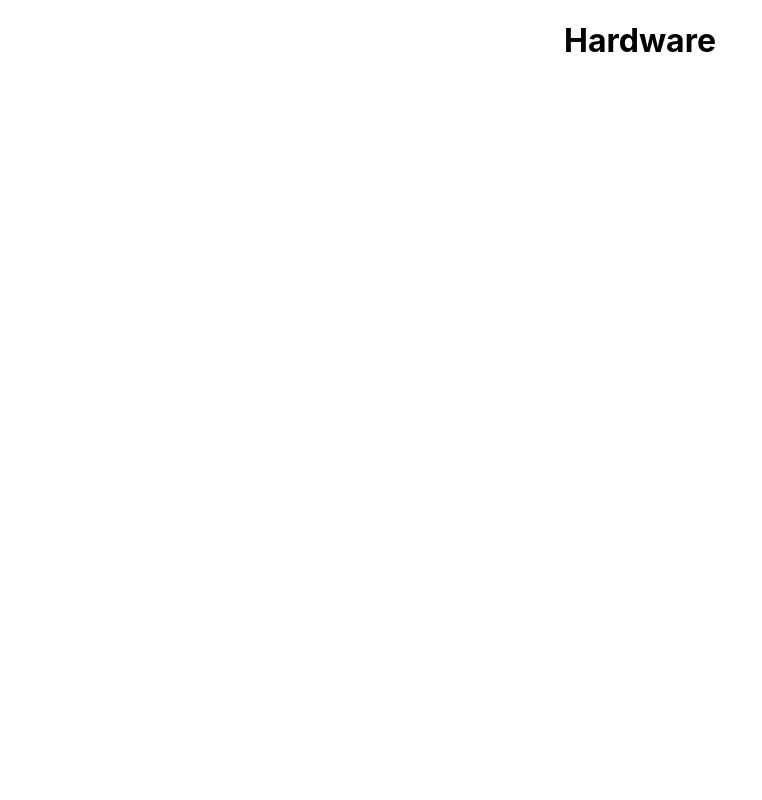
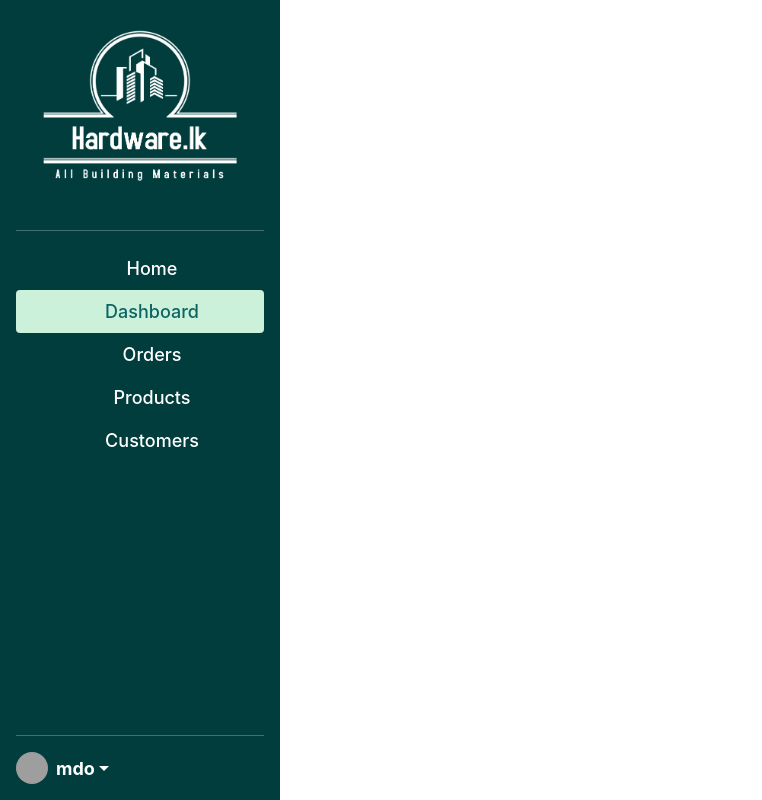
Before and after one commit to wishva8/Hardware-Management, a React (Create React App) app in the folder Releases/SourceCode/Frontend/app/: page / in a window 1280 px wide. Shown: the whole page, without its empty margins (0-762 px from the left). Built offline with nearby package versions, Linux system fonts and the light colour scheme; grey boxes are pictures that could not be loaded.

Commit message:
bootstrap updated

```diff
--- a/Releases/SourceCode/Frontend/app/public/index.html
+++ b/Releases/SourceCode/Frontend/app/public/index.html
@@ -1,20 +1,20 @@
 <!DOCTYPE html>
 <html lang="en">
+
 <head>
   <meta charset="utf-8" />
   <link rel="icon" href="%PUBLIC_URL%/favicon.ico" />
   <meta name="viewport" content="width=device-width, initial-scale=1" />
   <meta name="theme-color" content="#000000" />
-    <meta
-      name="description"
-      content="Web site created using create-react-app"
-    />
+  <meta name="description" content="Web site created using create-react-app" />
   <link rel="apple-touch-icon" href="%PUBLIC_URL%/logo192.png" />
   <!--
       manifest.json provides metadata used when your web app is installed on a
       user's mobile device or desktop. See https://developers.google.com/web/fundamentals/web-app-manifest/
     -->
   <link rel="manifest" href="%PUBLIC_URL%/manifest.json" />
+  <link href="https://cdn.jsdelivr.net/npm/bootstrap@5.0.2/dist/css/bootstrap.min.css" rel="stylesheet"
+    integrity="sha384-EVSTQN3/azprG1Anm3QDgpJLIm9Nao0Yz1ztcQTwFspd3yD65VohhpuuCOmLASjC" crossorigin="anonymous">
   <!--
       Notice the use of %PUBLIC_URL% in the tags above.
       It will be replaced with the URL of the `public` folder during the build.
@@ -26,6 +26,7 @@
     -->
   <title>React App</title>
 </head>
+
 <body>
   <noscript>You need to enable JavaScript to run this app.</noscript>
   <div id="root"></div>
@@ -40,4 +41,7 @@
       To create a production bundle, use `npm run build` or `yarn build`.
     -->
 </body>
+<script src="https://cdn.jsdelivr.net/npm/bootstrap@5.0.2/dist/js/bootstrap.bundle.min.js"
+  integrity="sha384-MrcW6ZMFYlzcLA8Nl+NtUVF0sA7MsXsP1UyJoMp4YLEuNSfAP+JcXn/tWtIaxVXM" crossorigin="anonymous"></script>
+
 </html>
--- a/Releases/SourceCode/Frontend/app/src/App.js
+++ b/Releases/SourceCode/Frontend/app/src/App.js
@@ -1,7 +1,6 @@
 import logo from './logo.svg';
 import './App.css';
 import SideNav from './Components/SideNav/SideNav';
-
 function App() {
   return (
     <div className="App">
--- a/Releases/SourceCode/Frontend/app/src/Components/SideNav/SideNav.css
+++ b/Releases/SourceCode/Frontend/app/src/Components/SideNav/SideNav.css
@@ -0,0 +1,17 @@
+.sidebar {
+  width: 280px;
+  position: fixed;
+  height: 100%;
+  background-color: #023d3d;
+  color: #ffffff;
+  font-size: 18px;
+  font-weight: 500;
+}
+.logo-sidebar {
+  width: 80%;
+}
+.nav-pills .nav-link.active,
+.nav-pills .show > .nav-link {
+  color: #0c6464;
+  background-color: #ccf1da;
+}
--- a/Releases/SourceCode/Frontend/app/src/Components/SideNav/SideNav.jsx
+++ b/Releases/SourceCode/Frontend/app/src/Components/SideNav/SideNav.jsx
@@ -1,11 +1,101 @@
-import React from 'react'
-import "./SideNav"
-import { imagePath } from '../../Services'
+import React from "react";
+import "./SideNav.css";
+import { imagePath } from "../../Services";
 
 export default function SideNav() {
   return (
     <div>
-      <h1>Hardware</h1>
+      <div className="d-flex flex-column flex-shrink-0 p-3 sidebar">
+        <a
+          href="/"
+          className="d-flex align-items-center mb-3 mb-md-0 me-md-auto text-white text-decoration-none"
+        >
+          <div className="d-flex justify-content-center">
+            <img src={imagePath + `logo.png`} alt="" className="logo-sidebar" />
+          </div>
+          <span className="fs-4"></span>
+        </a>
+        <hr />
+        <ul className="nav nav-pills flex-column mb-auto">
+          <li className="nav-item">
+            <a href="#" className="nav-link text-white" aria-current="page">
+              <svg className="bi me-2" width="16" height="16"></svg>
+              Home
+            </a>
+          </li>
+          <li>
+            <a href="#" className="nav-link active">
+              <svg className="bi me-2" width="16" height="16"></svg>
+              Dashboard
+            </a>
+          </li>
+          <li>
+            <a href="#" className="nav-link text-white">
+              <svg className="bi me-2" width="16" height="16"></svg>
+              Orders
+            </a>
+          </li>
+          <li>
+            <a href="#" className="nav-link text-white">
+              <svg className="bi me-2" width="16" height="16"></svg>
+              Products
+            </a>
+          </li>
+          <li>
+            <a href="#" className="nav-link text-white">
+              <svg className="bi me-2" width="16" height="16"></svg>
+              Customers
+            </a>
+          </li>
+        </ul>
+        <hr />
+        <div className="dropdown">
+          <a
+            href="#"
+            className="d-flex align-items-center text-white text-decoration-none dropdown-toggle"
+            id="dropdownUser1"
+            data-bs-toggle="dropdown"
+            aria-expanded="false"
+          >
+            <img
+              src="https://github.com/mdo.png"
+              alt=""
+              width="32"
+              height="32"
+              className="rounded-circle me-2"
+            />
+            <strong>mdo</strong>
+          </a>
+          <ul
+            className="dropdown-menu dropdown-menu-dark text-small shadow"
+            aria-labelledby="dropdownUser1"
+          >
+            <li>
+              <a className="dropdown-item" href="#">
+                New project...
+              </a>
+            </li>
+            <li>
+              <a className="dropdown-item" href="#">
+                Settings
+              </a>
+            </li>
+            <li>
+              <a className="dropdown-item" href="#">
+                Profile
+              </a>
+            </li>
+            <li>
+              <hr className="dropdown-divider" />
+            </li>
+            <li>
+              <a className="dropdown-item" href="#">
+                Sign out
+              </a>
+            </li>
+          </ul>
+        </div>
+      </div>
     </div>
-  )
+  );
 }
```
Also changed, not shown: Releases/SourceCode/Frontend/app/public/image/logo.png (renamed from Releases/SourceCode/Frontend/app/public/image/spm hardware logo.png). Lines whose indentation alone changed are shown as unchanged.
